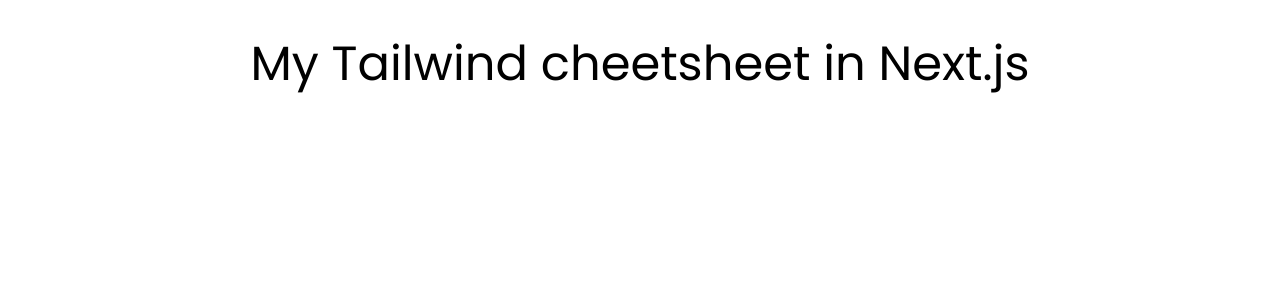
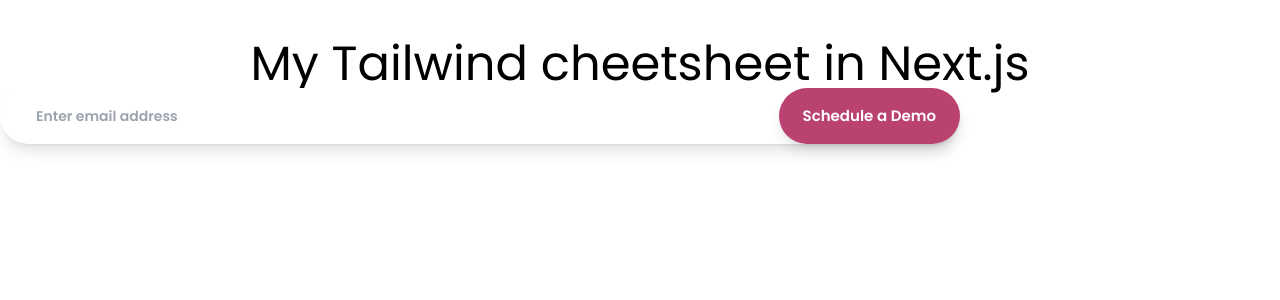
Before and after one commit to Ademayowa/cheetsheet-tailwindcss, a Next.js app: page / in a window 1280 px wide. Shown: the top 300 px of the page. Built offline with nearby package versions, Linux system fonts and the light colour scheme.

Commit message:
added button inside a form

```diff
--- /dev/null
+++ b/components/ButtonInsideForm.js
@@ -0,0 +1,21 @@
+export default function ButtonInsideForm() {
+  return (
+    <div>
+      <div className='container flex items-center w-full lg:w-9/12 '>
+        <div className='relative grow'>
+          <input
+            className='block pl-9 sm:text-sm border-gray-300 rounded-full h-14 w-full shadow-lg font-bold text-grayColor outline-none mb-3 md:mb-0 focus:shadow focus:outline-none'
+            type='text'
+            placeholder='Enter email address'
+          />
+
+          <div className='absolute top-0 right-0'>
+            <button className='bg-[#BA4270] text-white text-[15px] font-bold py-3 px-6 rounded-full w-full md:w-auto shadow-lg h-14'>
+              Schedule a Demo
+            </button>
+          </div>
+        </div>
+      </div>
+    </div>
+  );
+}
--- a/pages/index.js
+++ b/pages/index.js
@@ -1,3 +1,4 @@
+import ButtonInsideForm from '@/components/ButtonInsideForm';
 import Layout from '@/components/Layout';
 
 export default function Home() {
@@ -5,6 +6,7 @@ export default function Home() {
     <Layout title='Gradient on images'>
       <div className='text-center mt-10'>
         <h1 className='text-5xl'>My Tailwind cheetsheet in Next.js</h1>
+        <ButtonInsideForm />
       </div>
     </Layout>
   );
```
Also changed, not shown: 1 other file (tests, documents, lock files or other folders).
